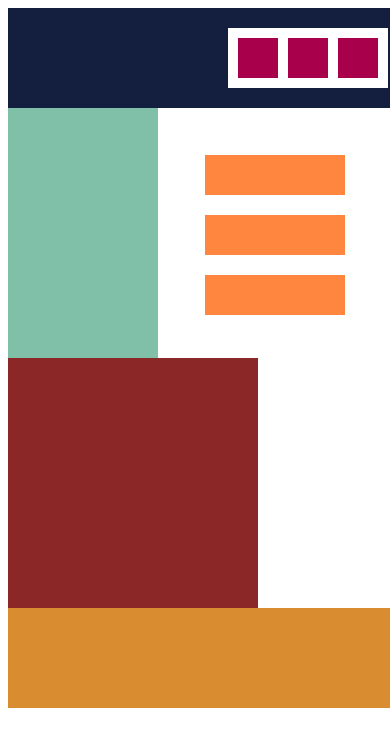
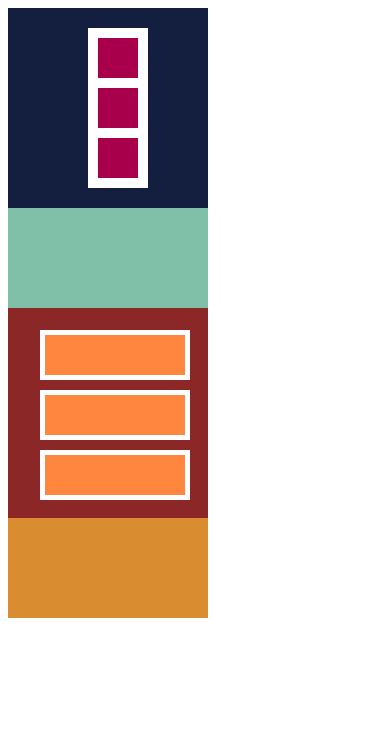
Before and after one commit to Chizuru0530/curriculum, a plain HTML site: page HTML3/index.html in a window 390 px wide. Drawn offline with Linux system fonts and the light colour scheme.

Commit message:
Add files via upload

```diff
--- a/HTML3/css/smartStyle.css
+++ b/HTML3/css/smartStyle.css
@@ -2,6 +2,8 @@
     .header {
         width: 200px;
         height: 200px;
+    }
+    .relative {
         position: relative;
     }
     .absolute {
@@ -9,20 +11,28 @@
         top: 20px;
         right: 70px;
         bottom: 20px;
-        left: 70px;
+        left: 80px;
     }
     .h1-1 {
-        width: 160px;
-        height: 60px;
-        flex-direction: column;
+        width: 60px;
+        height: 160px;
+        background-color: white;
     }
     .container {
-        display: flex;
         position: absolute;
         top: 30px;
         right: 80px;
         bottom: 30px;
         left: 80px;
+        flex-direction: column;
+        justify-content: center;
+    }
+    .h1{
+        margin-left: 10px;
+    }
+    .h2 {
+        margin-top: 10px;
+        margin-bottom: 10px;
     }
     .left {
         width: 200px;
@@ -38,10 +48,9 @@
     .green {
         position: absolute;
         left: 30px;
-        top: 20px;
-        right: 20px;
+        top: 320px;
+        right: 30px;
         bottom: 20px;
-        margin-left: 10px;
         margin-top: 10px;
     }
     .green {
--- a/HTML3/css/style.css
+++ b/HTML3/css/style.css
@@ -1,6 +1,6 @@
 .clearfix::after {
     content: "";
-    display: block;
+    display: flex;
     clear: both;
  }
 .header {
--- a/HTML3/index.html
+++ b/HTML3/index.html
@@ -4,8 +4,8 @@
     <meta charset="UTF-8">
     <meta http-equiv="X-UA-Compatible" content="IE=edge">
     <title>Document</title>
+    <link rel="stylesheet" href="css/style.css">
     <link rel="stylesheet" href="css/smartStyle.css">
-    <link rel="stylesheet" href="css/style.css">
     <meta name="viewport" content="width=device-width, initial-scale=1.0">
 </head>
 <body>
```
